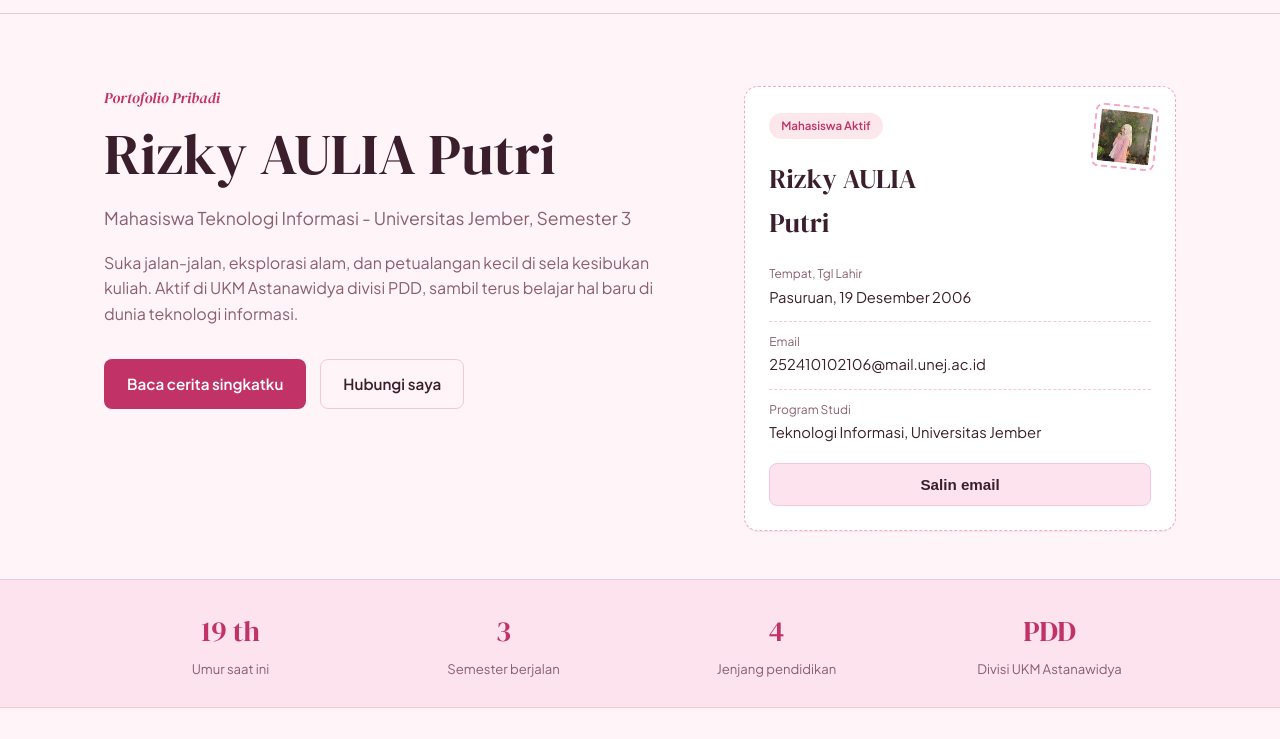
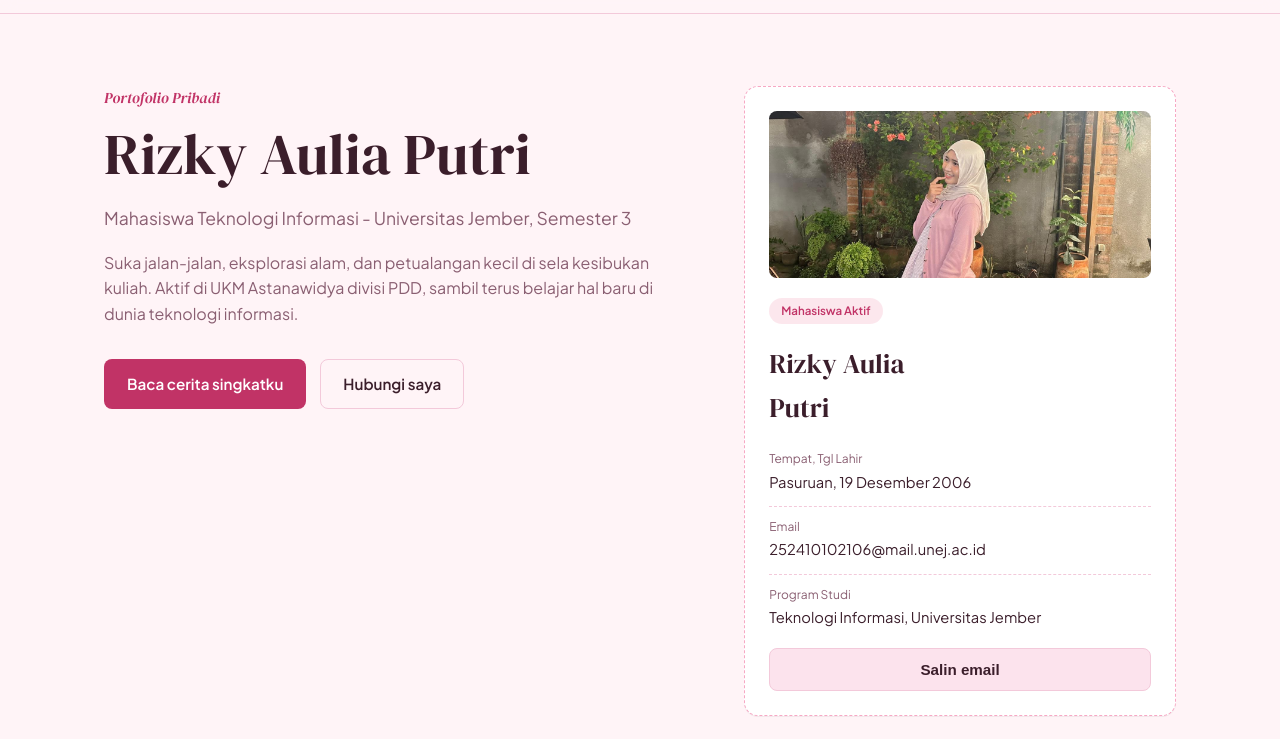
Before and after one commit to aulia2106/portofolio-rizky, a plain HTML site: page portfolio-rizky/index.html in a window 1280 px wide. Shown: the part 61-800 px from the top of the page. Drawn offline with Linux system fonts and the light colour scheme.

Commit message:
ubah sz ft dan nama

```diff
--- a/portfolio-rizky/index.html
+++ b/portfolio-rizky/index.html
@@ -45,7 +45,7 @@
   <section class="hero" id="hero">
     <div class="hero-inner">
       <p class="hero-kicker">Portofolio Pribadi</p>
-      <h1 class="hero-name">Rizky AULIA Putri</h1>
+      <h1 class="hero-name">Rizky Aulia Putri</h1>
       <p class="hero-role">Mahasiswa Teknologi Informasi - Universitas Jember, Semester 3</p>
       <p class="hero-desc">Suka jalan-jalan, eksplorasi alam, dan petualangan kecil di sela kesibukan kuliah. Aktif di UKM Astanawidya divisi PDD, sambil terus belajar hal baru di dunia teknologi informasi.</p>
       <div class="hero-cta">
@@ -57,7 +57,7 @@
     <div class="postcard" id="postcard">
       <img class="postcard-stamp" src="assets/aul.jpeg" alt="Foto Rizky Aulia Putri">
       <div class="postcard-mark">Mahasiswa Aktif</div>
-      <h2 class="postcard-title">Rizky AULIA<br>Putri</h2>
+      <h2 class="postcard-title">Rizky Aulia<br>Putri</h2>
       <dl class="postcard-list">
         <div class="postcard-row"><dt>Tempat, Tgl Lahir</dt><dd>Pasuruan, 19 Desember 2006</dd></div>
         <div class="postcard-row"><dt>Email</dt><dd id="idEmail">252410102106@mail.unej.ac.id</dd></div>
--- a/portfolio-rizky/style.css
+++ b/portfolio-rizky/style.css
@@ -174,14 +174,12 @@ img{ max-width: 100%; display: block; }
   position: relative;
 }
 .postcard-stamp{
-  position: absolute;
-  top: 18px; right: 18px;
-  width: 64px; height: 64px;
-  border: 2px dashed var(--blush);
-  border-radius: 8px;
+  display: block;
+  width: 100%;
+  aspect-ratio: 16 / 7;
   object-fit: cover;
-  padding: 4px;
-  transform: rotate(6deg);
+  border-radius: var(--radius-sm);
+  margin-bottom: 18px;
 }
 .postcard-mark{
   display: inline-block;
@@ -196,7 +194,6 @@ img{ max-width: 100%; display: block; }
 .postcard-title{
   font-size: 1.7rem;
   margin-bottom: 20px;
-  padding-right: 60px;
 }
 .postcard-list{ margin: 0; display: flex; flex-direction: column; gap: 12px; }
 .postcard-row{ display: flex; flex-direction: column; gap: 2px; border-top: 1px dashed var(--line); padding-top: 10px; }
@@ -353,5 +350,4 @@ img{ max-width: 100%; display: block; }
   .hero{ padding-top: 48px; }
   .hero-cta{ flex-direction: column; align-items: stretch; }
   .btn{ justify-content: center; }
-  .postcard-stamp{ width: 52px; height: 52px; }
 }
```
